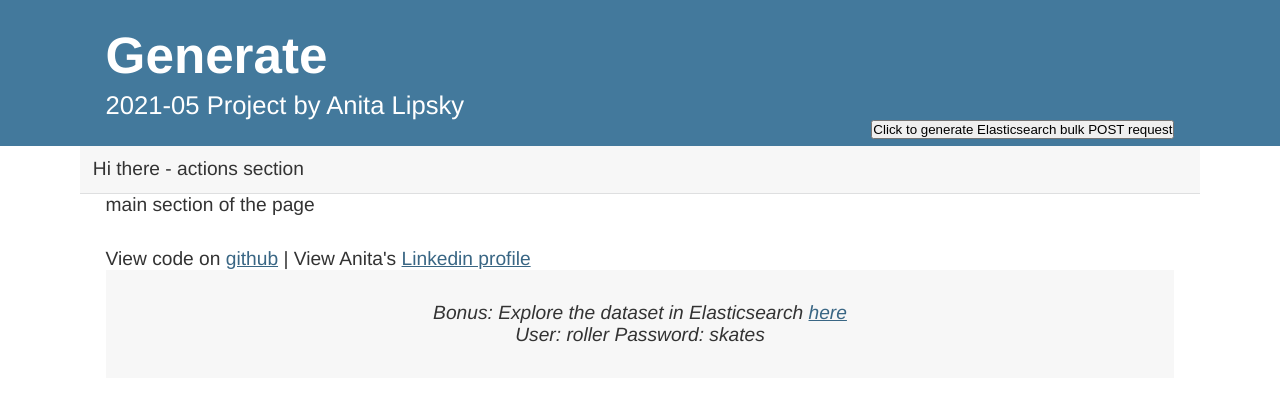
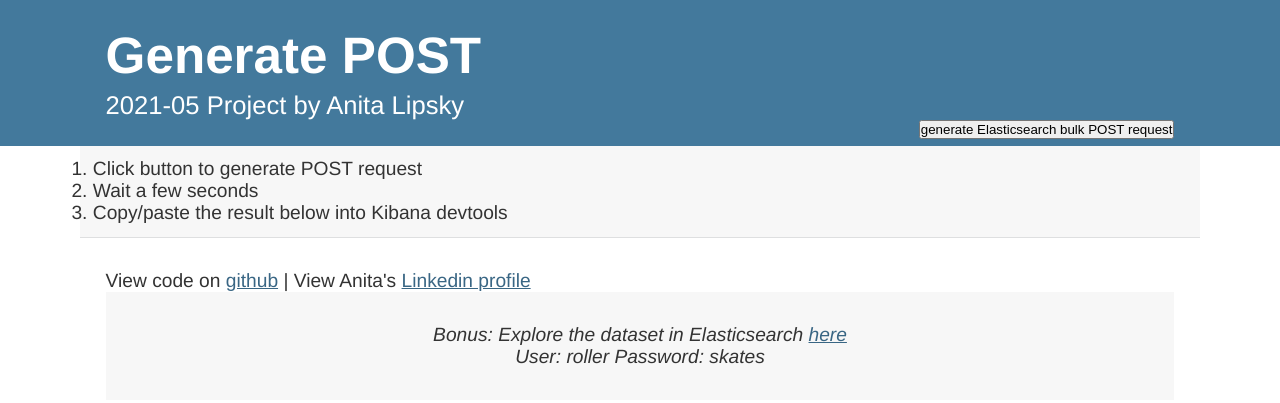
Before and after one commit to purplebugs/github-stats, a website: page static/elasticsearch.html in a window 1280 px wide. Drawn offline with Linux system fonts and the light colour scheme.

Commit message:
generate request helper outputs 100 entries to page

```diff
--- a/static/elasticsearch.html
+++ b/static/elasticsearch.html
@@ -7,7 +7,7 @@
     <script defer src="functions.js"></script>
     <script defer>
       function generateElasticsearch_bulk_POST_request() {
-        getRepositories("") // pass in empty string for parameter will select any language
+        getRepositories("", 100) // pass in empty string for parameter will select any language
           .then((repos) => {
             console.log(repos);
             console.log("[APP LOG] generating Elasticsearch post request");
@@ -36,6 +36,14 @@
             console.log(bulk_POST_request);
             return bulk_POST_request;
           })
+          .then((result) => {
+            // clear any existing rendering
+            const resultEl = document.querySelector("#result");
+            resultEl.innerHTML = "";
+
+            // render result
+            resultEl.innerHTML = result;
+          })
           .catch((err) => {
             console.error("Error rendering page", err);
           });
@@ -46,26 +54,32 @@
     <header class="header">
       <div class="container">
         <span>
-          <h1 class="header__title">Generate</h1>
+          <h1 class="header__title">Generate POST</h1>
           <h2 class="header__subtitle">
             2021-05 Project by Anita Lipsky
           </h2></span
         >
         <span
           ><button
-            id="toggle"
+            id="generateRequest"
             onClick="generateElasticsearch_bulk_POST_request()"
           >
-            Click to generate Elasticsearch bulk POST request
+            generate Elasticsearch bulk POST request
           </button></span
         >
       </div>
     </header>
 
     <main>
-      <div class="actions">Hi there - actions section</div>
+      <div class="actions">
+        <ol>
+          <li>Click button to generate POST request</li>
+          <li>Wait a few seconds</li>
+          <li>Copy/paste the result below into Kibana devtools</li>
+        </ol>
+      </div>
 
-      <div id="repos" class="container">main section of the page</div>
+      <div id="result" class="container"></div>
     </main>
 
     <footer>
--- a/static/functions.js
+++ b/static/functions.js
@@ -1,8 +1,8 @@
 const baseURL = "https://api.github.com/search/repositories";
 
-const getRepositories = (language) => {
+const getRepositories = (language, perPage = 10) => {
   return fetch(
-    `${baseURL}?q=language:${language}&sort=stars&order=desc&per_page=10`
+    `${baseURL}?q=language:${language}&sort=stars&order=desc&per_page=${perPage}`
   ).then((response) => {
     if (response.status === 200 || response.status === 304) {
       return response.json();
--- a/static/styles/eighties.css
+++ b/static/styles/eighties.css
@@ -22,12 +22,18 @@ a {
 
 /* Container */
 
+#result {
+  font-family: monospace;
+  background-color: yellowgreen;
+}
+
 .container {
   max-width: 70rem;
   margin: 0 auto;
   padding: 0 1.6rem;
 }
 
+#generateRequest,
 #toggle,
 #image {
   float: right;
--- a/static/styles/styles.css
+++ b/static/styles/styles.css
@@ -18,12 +18,18 @@ a {
 
 /* Container */
 
+#result {
+  font-family: monospace;
+  background-color: yellowgreen;
+}
+
 .container {
   max-width: 70rem;
   margin: 0 auto;
   padding: 0 1.6rem;
 }
 
+#generateRequest,
 #toggle,
 #image {
   float: right;
```
